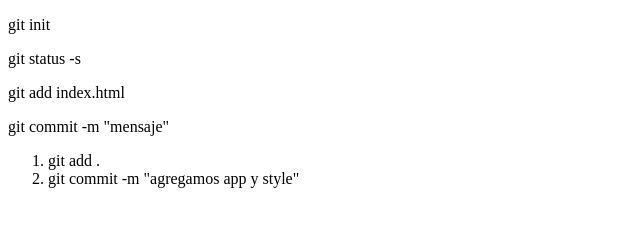
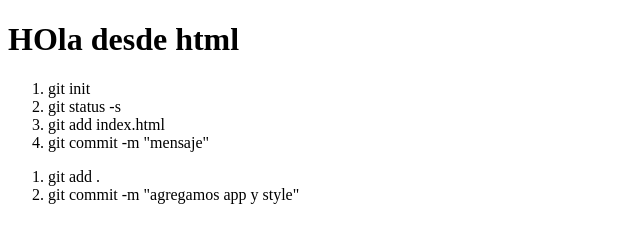
Before and after one commit to codeAnyeliRodriguez/ejemplo-git2, a plain HTML site: page index.html in a window 1280 px wide. Shown: the whole page, without its empty margins (0-640 px from the left). Drawn offline with Linux system fonts and the light colour scheme.

Commit message:
agragamos un h1

```diff
--- a/index.html
+++ b/index.html
@@ -7,10 +7,13 @@
   <title>git-2</title>
 </head>
 <body>
-  <p>git init</p>
-  <p>git status -s</p>
-  <p>git add index.html</p>
-  <p>git commit -m "mensaje"</p>
+  <h1>HOla desde html</h1>
+  <ol>
+    <li>git init</li>
+    <li>git status -s</li>
+    <li>git add index.html</li>
+    <li>git commit -m "mensaje"</li>
+  </ol>
 
   <ol>
     <li>git add .</li>
```
